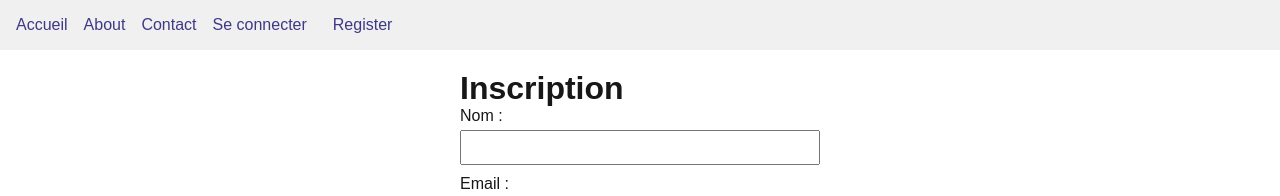
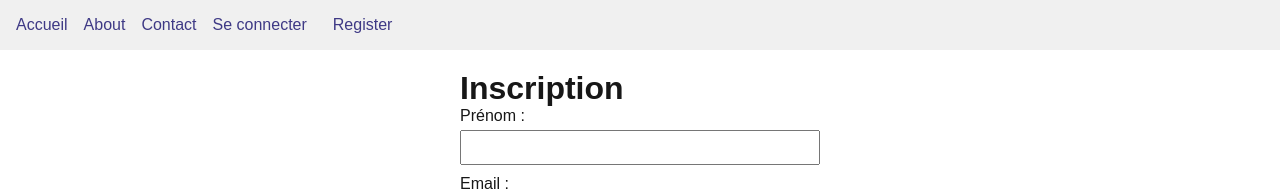
Before and after one commit to MtxYohann/TaxiT, a Next.js app: page /register in a window 1280 px wide. Shown: the top 196 px of the page. Built offline with nearby package versions, Linux system fonts and the light colour scheme; no server answers.

Commit message:
fix : page register

```diff
--- a/src/app/register/page.js
+++ b/src/app/register/page.js
@@ -1,6 +1,7 @@
 "use client";
 
 import { useState } from "react";
+import { useRouter } from "next/navigation";
 
 export default function RegisterPage() {
     const [email, setEmail] = useState("");
@@ -9,6 +10,7 @@ export default function RegisterPage() {
     const [phone, setPhone] = useState("");
     const [error, setError] = useState("");
     const [success, setSuccess] = useState("");
+    const router = useRouter();
 
     const handleSubmit = async (e) => {
         e.preventDefault();
@@ -27,6 +29,11 @@ export default function RegisterPage() {
 
             setSuccess("Inscription réussie ! Vous pouvez maintenant vous connecter.");
             setError("");
+
+            setTimeout(() => {
+                router.push("/login");
+            }, 500);
+
         } catch (err) {
             setError(err.message);
             setSuccess("");
@@ -38,7 +45,7 @@ export default function RegisterPage() {
             <h1>Inscription</h1>
             <form onSubmit={handleSubmit}>
                 <div style={{ marginBottom: "10px" }}>
-                    <label>Nom :</label>
+                    <label>Prénom :</label>
                     <input
                         type="text"
                         value={name}
```
